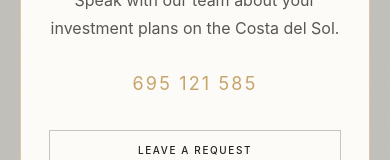
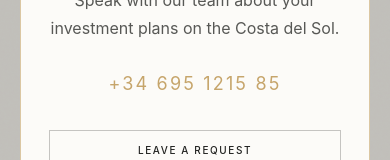
Before and after one commit to zdazix/brickinvest, a React (Vite) app in the folder app-1/: page / in a window 390 px wide. Both pictures are taken after a click on the button "REQUEST CONSULTATION". Shown: the part 366-526 px from the top of the page. Built offline with nearby package versions, Linux system fonts and the light colour scheme.

Commit message:
[Element 1](app-1/src/components/layout/SiteHeader.tsx:214:11) the phone number should be +34 695 1215 85
Amazi-Operation-Id: task:6912be0e-cebe-4663-8a59-328c6e749625
Amazi-Operation-Payload: 4afe578189cbb8999b30b42b0933c764ba18e4fccff9ab520ee59bc6c1aaba61

```diff
--- a/app-1/src/components/layout/SiteHeader.tsx
+++ b/app-1/src/components/layout/SiteHeader.tsx
@@ -317,7 +317,7 @@
                     className="mt-7 inline-block text-lg tracking-[0.12em] text-primary transition-colors hover:text-foreground"
                     href="tel:+34695121585"
                   >
-                    695 121 585
+                    +34 695 1215 85
                   </a>
                   <button
                     className="mt-8 block w-full border border-foreground/25 px-5 py-3 text-[10px] font-medium tracking-[0.16em] text-foreground transition-colors hover:border-primary hover:bg-primary hover:text-primary-foreground"
```
